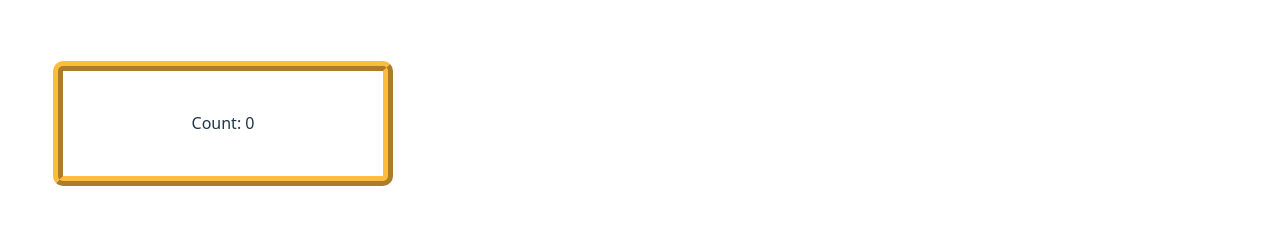
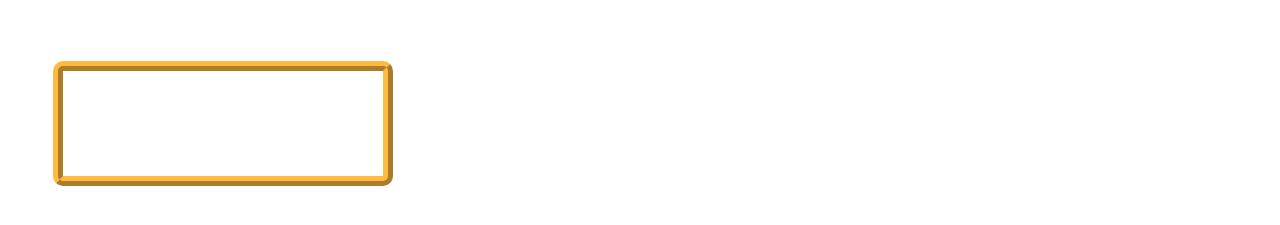
Before and after one commit to YGMS-yukkuri/React_Clickgame, a React (Vite) app: page / in a window 1280 px wide. Shown: the part 425-650 px from the top of the page. Built offline with nearby package versions, Linux system fonts and the light colour scheme.

Commit message:
自動化のためのuseEffectを仮配置

```diff
--- a/src/UpgradeIndex.js
+++ b/src/UpgradeIndex.js
@@ -12,8 +12,8 @@ let UpgradeIndex = [
     },
     {
         id: 2,
-        name: "Upgrade 2",
-        description: "Upgrade 2",
+        name: "自動化1",
+        description: "自動化するアップグレードです(1秒ごとに1ポイント獲得)",
         cost: 5,
         amount: 0,
         cps: 1,
@@ -23,8 +23,8 @@ let UpgradeIndex = [
     },
     {
         id: 3,
-        name: "Upgrade 3",
-        description: "Upgrade 3",
+        name: "自動化2",
+        description: "自動化するアップグレードです(1秒ごとに5ポイント獲得)",
         cost: 5,
         amount: 0,
         cps: 5,
--- a/src/components/Infomation/Infomation.jsx
+++ b/src/components/Infomation/Infomation.jsx
@@ -1,11 +1,21 @@
+import { use, useEffect } from 'react';
 import styles from './Infomation.module.css'
 
-export default function Infomation({ count }) {
+export default function Infomation({ count, setCount, UpgradeIndex }) {
+  let autocounter = 0;
+  UpgradeIndex.forEach(upg => {
+    autocounter += upg.cps * upg.amount;
+  });
+
+  useEffect(() => {
+    setCount(count + autocounter);
+},[])
   return (
     <>
-        <div className={styles.infomation}>
-            <p>Count: {count}</p>
-        </div>
+      <div className={styles.infomation}>
+        <a>Count: {count}</a>
+        <a>auto: {autocounter}</a>
+      </div>
     </>
   )
 }
--- a/src/components/Infomation/Infomation.module.css
+++ b/src/components/Infomation/Infomation.module.css
@@ -11,3 +11,9 @@
     width: 80%;
     height: 70%;
 }
+
+.infomation a {
+    color: #fff;
+    font-size: 18px;
+    text-decoration: none;
+}
```
